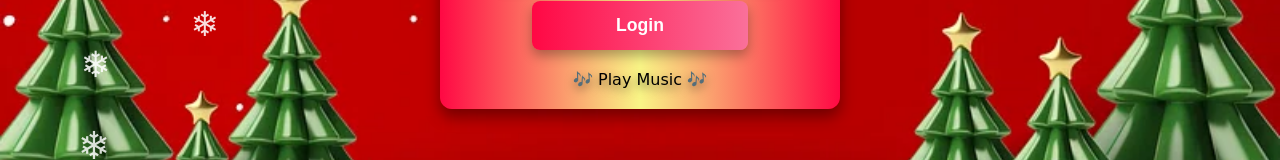
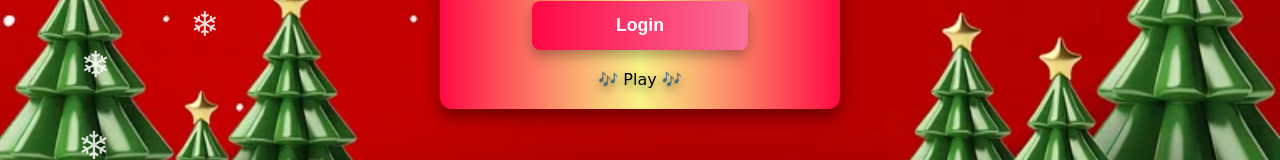
Before and after one commit to yoursecretsantafriend/santa, a plain HTML site: page index.html in a window 1280 px wide. Shown: the part 507-667 px from the top of the page. Drawn offline with Linux system fonts and the light colour scheme.

Commit message:
Update index.html

```diff
--- a/index.html
+++ b/index.html
@@ -39,7 +39,7 @@
         <!-- // play music -->
 
             <!-- The Text Element -->
-            <span id="second-button-text" style="cursor: pointer;">🎶 Play Music 🎶</span> <!-- Text that will change when clicked -->
+            <span id="second-button-text" style="cursor: pointer;">🎶 Play 🎶</span> <!-- Text that will change when clicked -->
 
             <!-- Audio Element -->
             <audio id="music">
```
